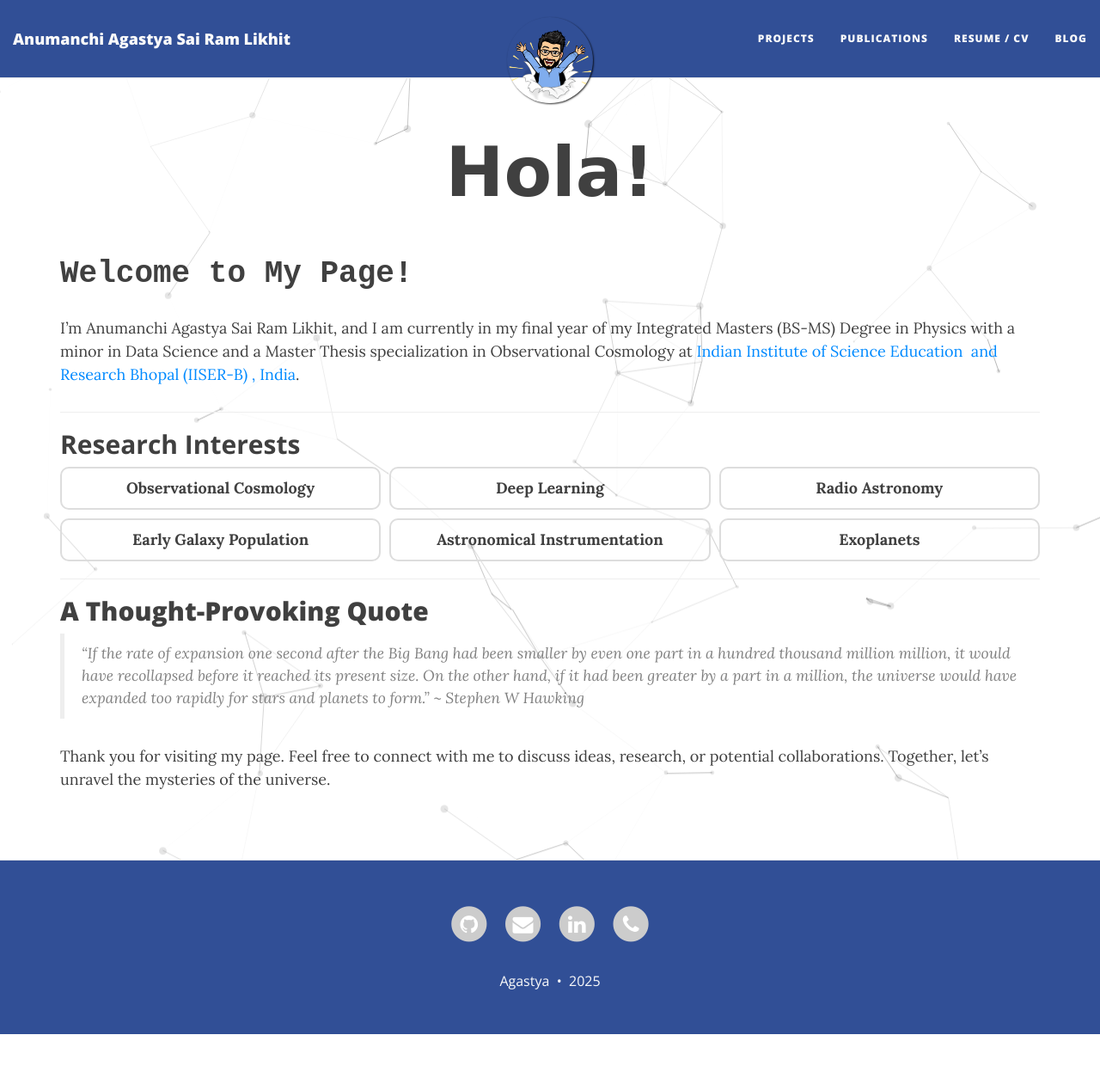
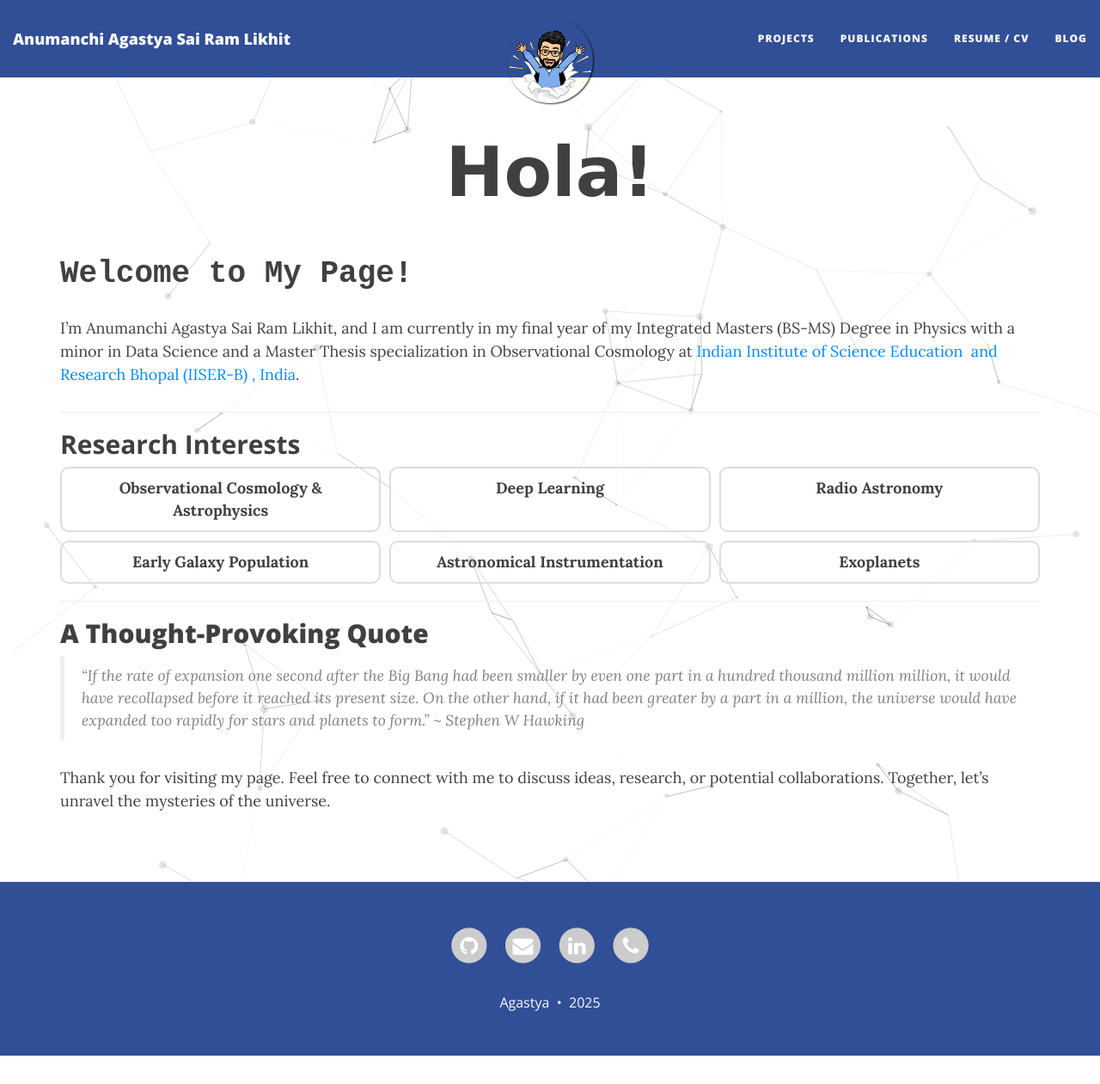
Before and after one commit to astropi-b/astropi-b.github.io, a Jekyll site: the page built from index.md, in a window 1280 px wide and 1261 px high. Shown: the whole window at 86% size. Built offline with Jekyll 4.4.1, drawn with Linux system fonts in a browser that asks for light colours; nearby versions of some CDN libraries.

Commit message:
Update index.md

```diff
--- a/index.md
+++ b/index.md
@@ -14,7 +14,7 @@ I'm Anumanchi Agastya Sai Ram Likhit, and I am currently in my final year of my
 <div style="display: grid; grid-template-columns: repeat(3, 1fr); gap: 10px; text-align: center;">
 
 <div style="border: 2px solid #ddd; padding: 10px; border-radius: 10px;">
-<strong>Observational Cosmology</strong>
+<strong>Observational Cosmology & Astrophysics</strong>
 </div>
 
 <div style="border: 2px solid #ddd; padding: 10px; border-radius: 10px;">
```
